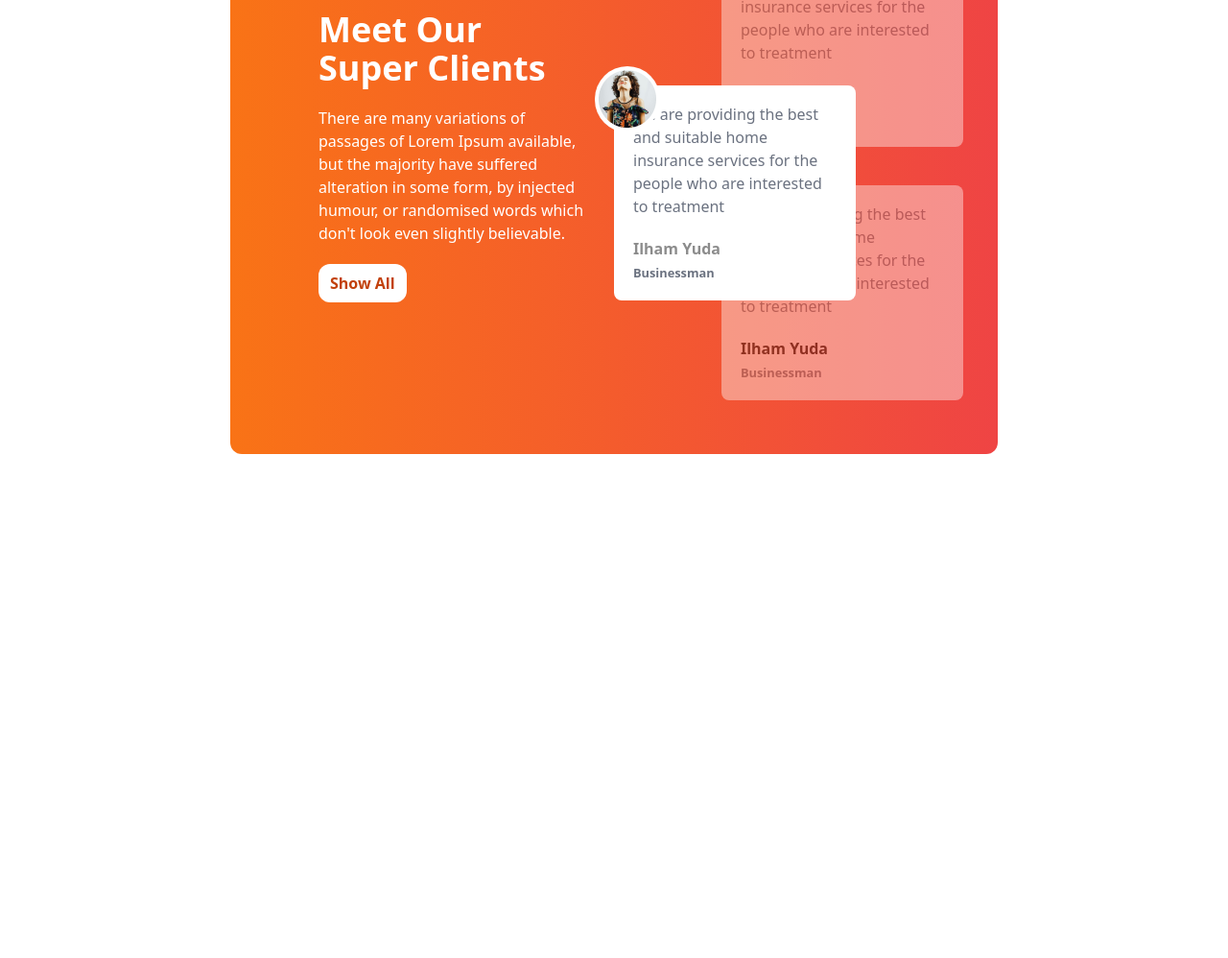
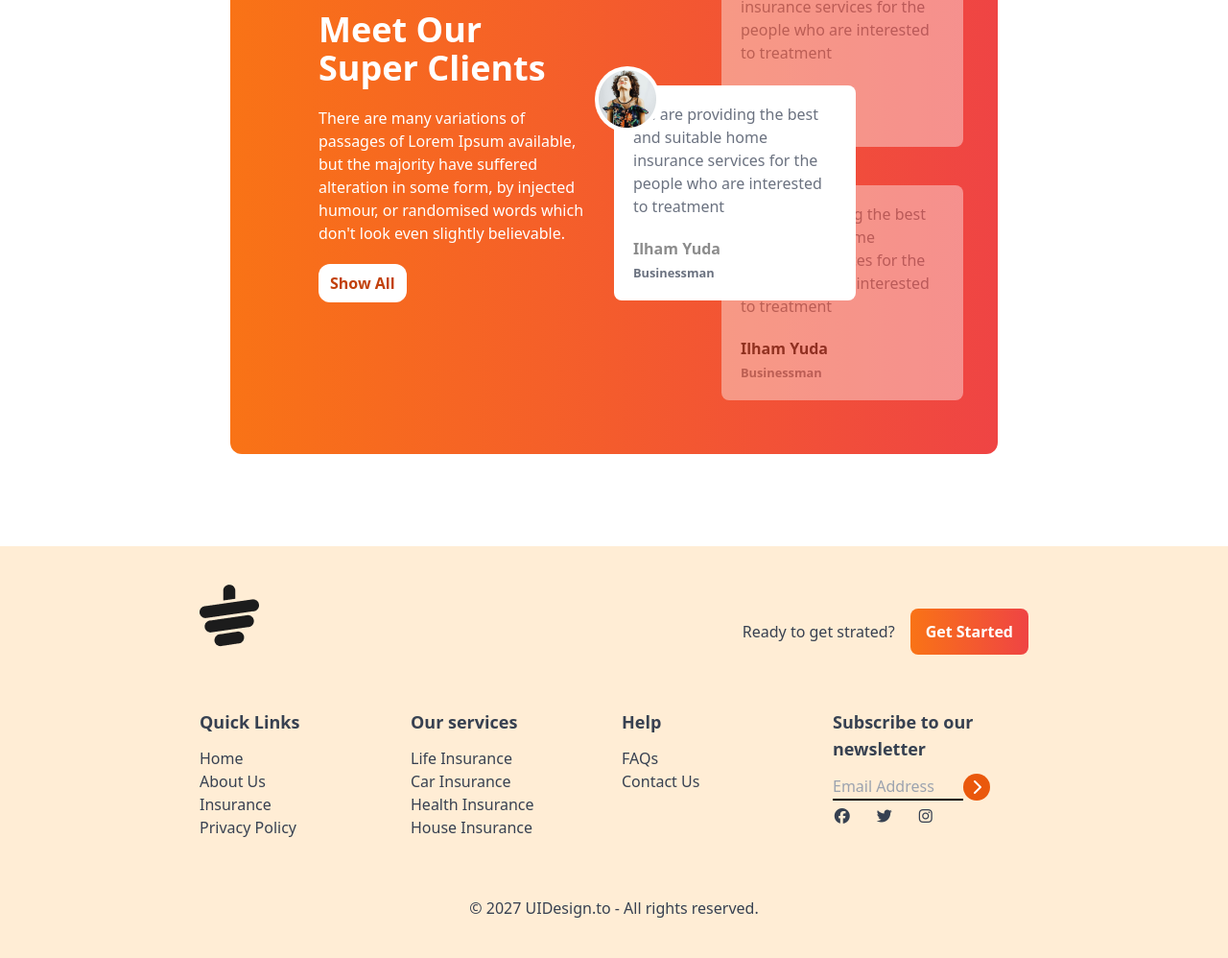
Before and after one commit to smshakil6907/Tea-house-page-tailwind-css, a plain HTML site: page index.html in a window 1280 px wide. Shown: the part 1827-2825 px from the top of the page at 96% size. Before the commit the page ends 2396 px from the top, so only its background shows below. Drawn offline with nearby package versions, Linux system fonts and the light colour scheme.

Commit message:
added footer section

```diff
--- a/index.html
+++ b/index.html
@@ -239,5 +239,82 @@
                 </div>
             </section>
         </main>
+        <footer class="bg-orange-100 text-gray-700 py-10 px-4 md:px-16">
+            <div class="w-9/12 mx-auto">
+                <div class="mb-8 flex justify-between">
+                    <img class="mb-8" src="images/cup.png" alt>
+                    <div class="flex items-center gap-4">
+                        <h4>Ready to get strated?</h4>
+                        <button
+                            class="bg-gradient-to-r from-orange-500 to-red-500 px-4
+                        py-3 rounded-lg text-white font-bold">Get
+                            Started</button>
+                    </div>
+                </div>
+                <div
+                    class="grid grid-cols-1 md:grid-cols-2 lg:grid-cols-4 gap-4">
+                    <div>
+                        <h1 class="font-semibold text-lg mb-3">Quick Links</h1>
+                        <ul>
+                            <li><a class="hover:text-orange-600"
+                                    href="#">Home</a></li>
+                            <li><a class="hover:text-orange-600"
+                                    href="#">About Us</a></li>
+                            <li><a class="hover:text-orange-600"
+                                    href="#">Insurance</a></li>
+                            <li><a class="hover:text-orange-600"
+                                    href="#">Privacy Policy</a></li>
+                        </ul>
+                    </div>
+                    <div>
+                        <h1 class="font-semibold text-lg mb-3">Our services</h1>
+                        <ul>
+                            <li><a class="hover:text-orange-600"
+                                    href="#">Life Insurance</a></li>
+                            <li><a class="hover:text-orange-600"
+                                    href="#">Car Insurance</a></li>
+                            <li><a class="hover:text-orange-600"
+                                    href="#">Health Insurance</a></li>
+                            <li><a class="hover:text-orange-600"
+                                    href="#">House Insurance</a></li>
+                        </ul>
+                    </div>
+                    <div>
+                        <h1 class="font-semibold text-lg mb-3">Help</h1>
+                        <ul>
+                            <li><a class="hover:text-orange-600"
+                                    href="#">FAQs</a></li>
+                            <li><a class="hover:text-orange-600"
+                                    href="#">Contact Us</a></li>
+                        </ul>
+                    </div>
+                    <div>
+                        <h1 class="font-semibold text-lg mb-3">Subscribe to our
+                            newsletter</h1>
+                        <div class="flex flex-col space-y-2">
+                            <div class="flex">
+                                <input placeholder="Email Address" type="email"
+                                    name
+                                    id
+                                    class="bg-transparent border-b-2 border-black w-4/6">
+                                <i
+                                    class="fa-solid fa-chevron-right w-7 h-7 bg-orange-600 inline-flex rounded-full text-white justify-center items-center"></i>
+                            </div>
+                            <div
+                                class="flex justify-center w-2/5 mb-2 mt-8 gap-7 ml-3 mt-20">
+                                <i class="fa-brands fa-facebook"></i>
+                                <i class="fa-brands fa-twitter"></i>
+                                <i class="fa-brands fa-instagram"></i>
+                            </div>
+                        </div>
+                    </div>
+                </div>
+            </div>
+            <div class="mt-11 pt-4 text-center">
+                <p>© 2027 UIDesign.to -
+                    All rights
+                    reserved.</p>
+            </dir>
+        </footer>
     </body>
 </html>
```
